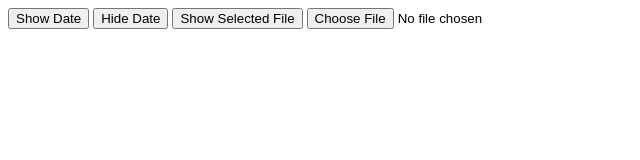
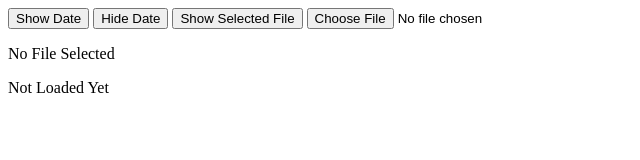
Before and after one commit to matt527/Test2, a plain HTML site: page index.html in a window 1280 px wide. Shown: the whole page, without its empty margins (0-640 px from the left). Drawn offline with Linux system fonts and the light colour scheme.

Commit message:
Update index.html

```diff
--- a/index.html
+++ b/index.html
@@ -9,7 +9,8 @@
 	<button type="button" onclick="hide()">Hide Date</button>
 	<button type="button" onclick="showFile()">Show Selected File</button>
 	<input type="file" id="fileInput">
-	<p id="demo"></p>
+	<p id="demo">No File Selected</p>
 	<p id="Date"></p>
-    </body>
+	<p id="textFromFile">Not Loaded Yet</p>
+  </body>
 </html>
```
